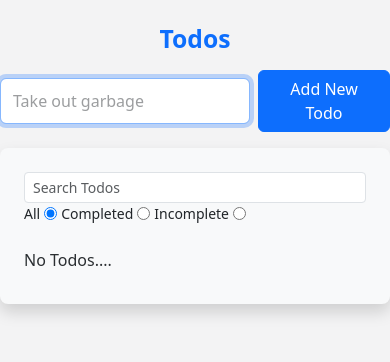
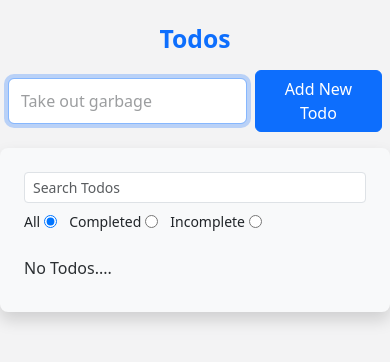
Before and after one commit to csgomez/todos-ts-react-redux, a React (Vite) app: page / in a window 390 px wide. Shown: the top 362 px of the page. Built offline with nearby package versions, Linux system fonts and the light colour scheme.

Commit message:
Responsive styling changes. Form for adding todos has margins on smaller screens. Filter options now correctly switch between flex-column and flex-row.

```diff
--- a/src/features/filter/FilterInput.tsx
+++ b/src/features/filter/FilterInput.tsx
@@ -3,7 +3,7 @@ import FilterSearchInput from './FilterSearchInput';
 
 const FilterInput = () => {
   return (
-    <div className="d-sm-flex align-items-center gap-3 mb-3">
+    <div className="d-flex flex-column flex-sm-row align-items-sm-center gap-2 gap mb-3">
       <FilterSearchInput />
       <FilterStatusInput />
     </div>
--- a/src/features/todos/AddTodoForm.tsx
+++ b/src/features/todos/AddTodoForm.tsx
@@ -30,7 +30,10 @@ const AddTodoForm = () => {
   };
 
   return (
-    <form onSubmit={handleSubmit} className="d-flex align-items-center">
+    <form
+      onSubmit={handleSubmit}
+      className="d-flex align-items-center mx-2 mx-md-0"
+    >
       <div className="d-flex align-items-center flex-grow-1">
         <input
           id="formTitle"
--- a/src/styles/App.css
+++ b/src/styles/App.css
@@ -1,6 +1,5 @@
 .App {
-  width: 720px;
-  margin: auto;
+  width: 100%;
 }
 
 .cursor-pointer {
@@ -23,21 +22,22 @@ input[type='checkbox']:checked + .todo-title {
 .status-filter {
   display: flex;
   flex-direction: row;
+  gap: 0.5rem;
 }
 
 .status-filter > label {
   display: flex;
   flex-direction: row;
+  cursor: pointer;
 }
 
 .status-filter > label > input {
   margin: 0 0.25rem;
 }
 
-@media (max-width: 720px) {
+@media (min-width: 720px) {
   .App {
-    width: 100%;
-    margin-left: 0;
-    margin-right: 0;
+    width: 720px;
+    margin: auto;
   }
 }
```
